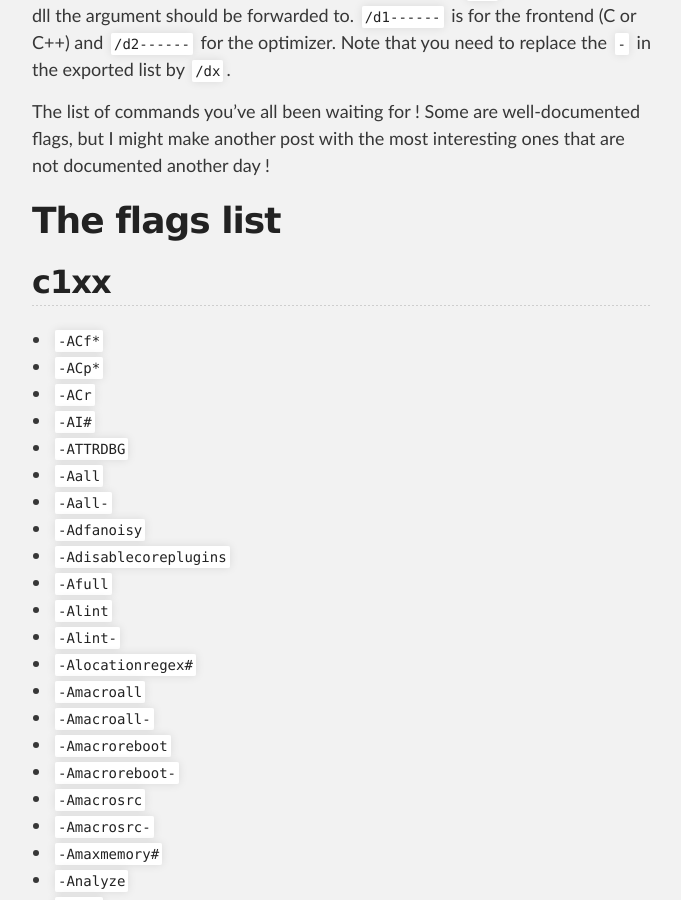
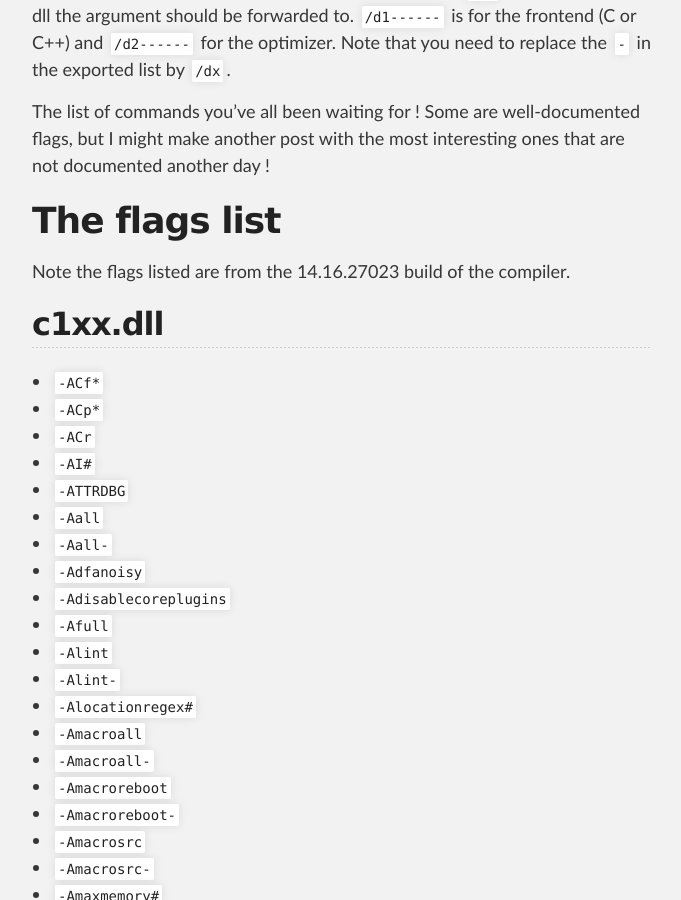
Before and after one commit to Lectem/lectem.github.io, a Jekyll site: the page built from _posts/2019-01-21-MSVC-hidden-flags.markdown, in a window 1280 px wide and 900 px high, scrolled down 907 px. Shown: the whole window, without its empty margins (298-979 px from the left). Built offline with Jekyll 4.4.1, drawn with Linux system fonts in a browser that asks for light colours.

Commit message:
Add compiler version and uniform naming of sections

```diff
--- a/_posts/2019-01-21-MSVC-hidden-flags.markdown
+++ b/_posts/2019-01-21-MSVC-hidden-flags.markdown
@@ -29,7 +29,9 @@ Some are well-documented flags, but I might make another post with the most inte
 
 # The flags list
 
-## c1xx
+Note the flags listed are from the 14.16.27023 build of the compiler.
+
+## c1xx.dll
 
 * `-ACf*`
 * `-ACp*`
```
